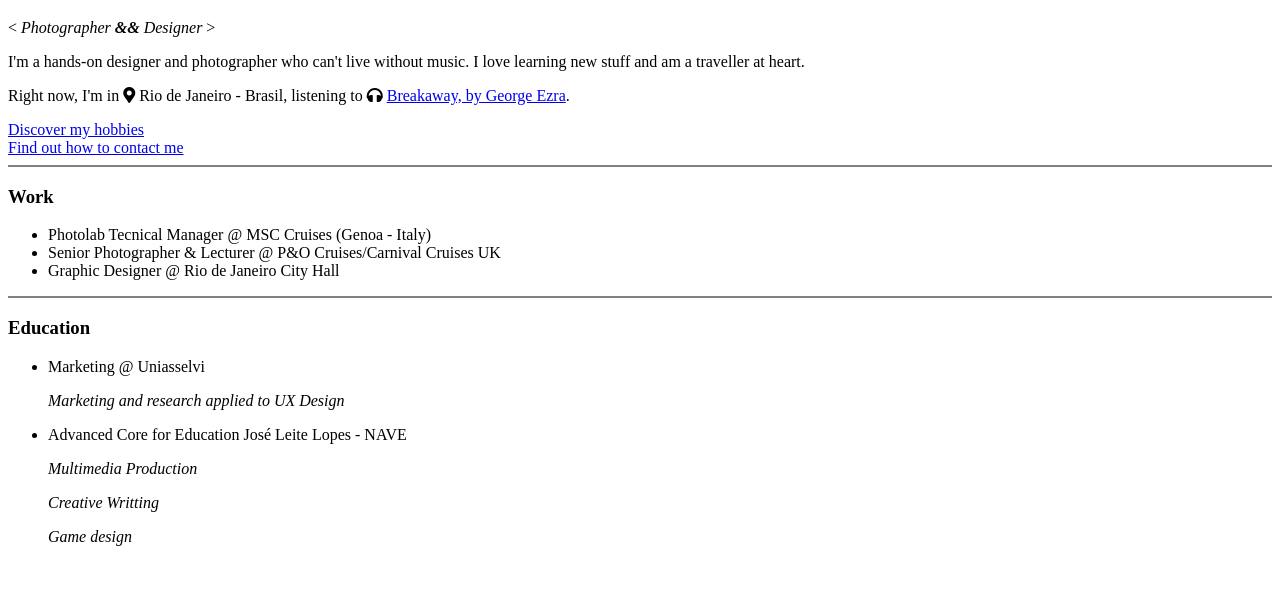
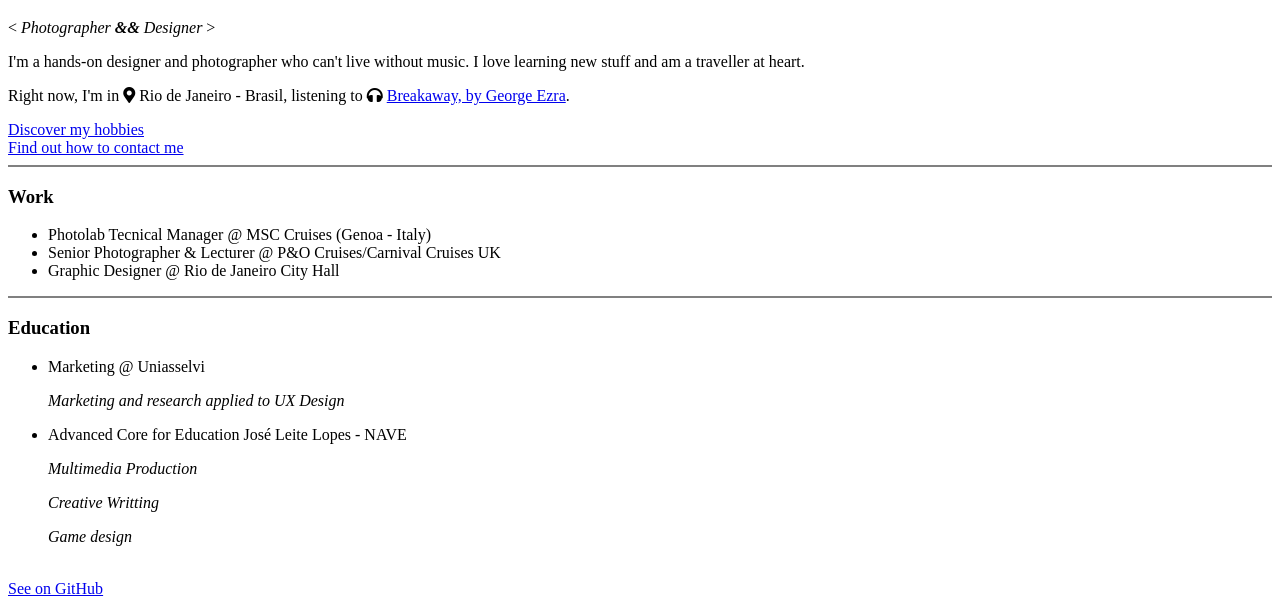
Before and after one commit to exulles/girls1st, a plain HTML site: page HTML - Personal Site/index.html in a window 1280 px wide. Shown: the part 473-1079 px from the top of the page. Drawn offline with Linux system fonts and the light colour scheme.

Commit message:
Update index.html

```diff
--- a/HTML - Personal Site/index.html
+++ b/HTML - Personal Site/index.html
@@ -46,5 +46,6 @@
     </ul>
 
     <br />
+<footer><a href="https://github.com/exulles/girls1st/tree/master/HTML%20-%20Personal%20Site">See on GitHub</a></footer>
   </body>
 </html>
```
